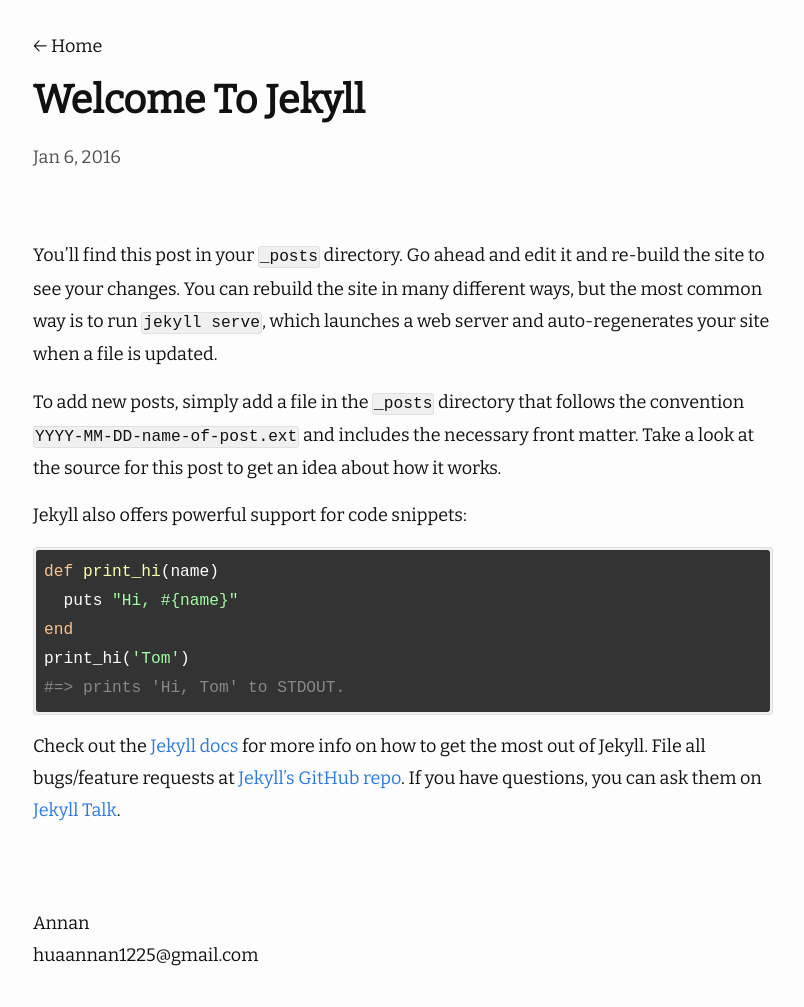
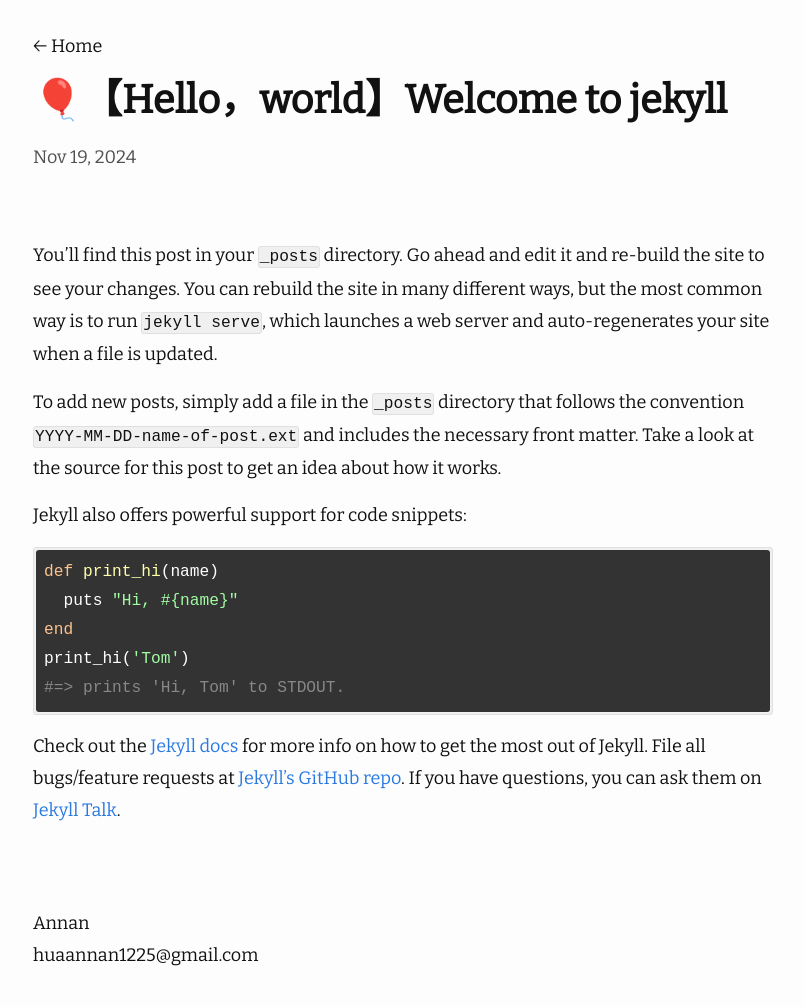
Before and after one commit to EmmettHan/EmmettHan.github.io, a Jekyll site: the page built from _posts/2024-11-19-welcome-to-jekyll.md, in a window 1280 px wide. Shown: the whole page, without its empty margins (237-1041 px from the left). Built offline with Jekyll 4.4.1, drawn with Linux system fonts in a browser that asks for light colours; nearby versions of some CDN libraries.

Commit message:
hello world

```diff
--- a/_posts/2016-01-06-welcome-to-jekyll.md
+++ b/_posts/2024-11-19-welcome-to-jekyll.md
@@ -1,5 +1,7 @@
 ---
 layout: post
+title: 🎈【Hello，world】Welcome to jekyll
+date: 2024-11-19
 ---
 You’ll find this post in your `_posts` directory. Go ahead and edit it and re-build the site to see your changes. You can rebuild the site in many different ways, but the most common way is to run `jekyll serve`, which launches a web server and auto-regenerates your site when a file is updated.
 
```
